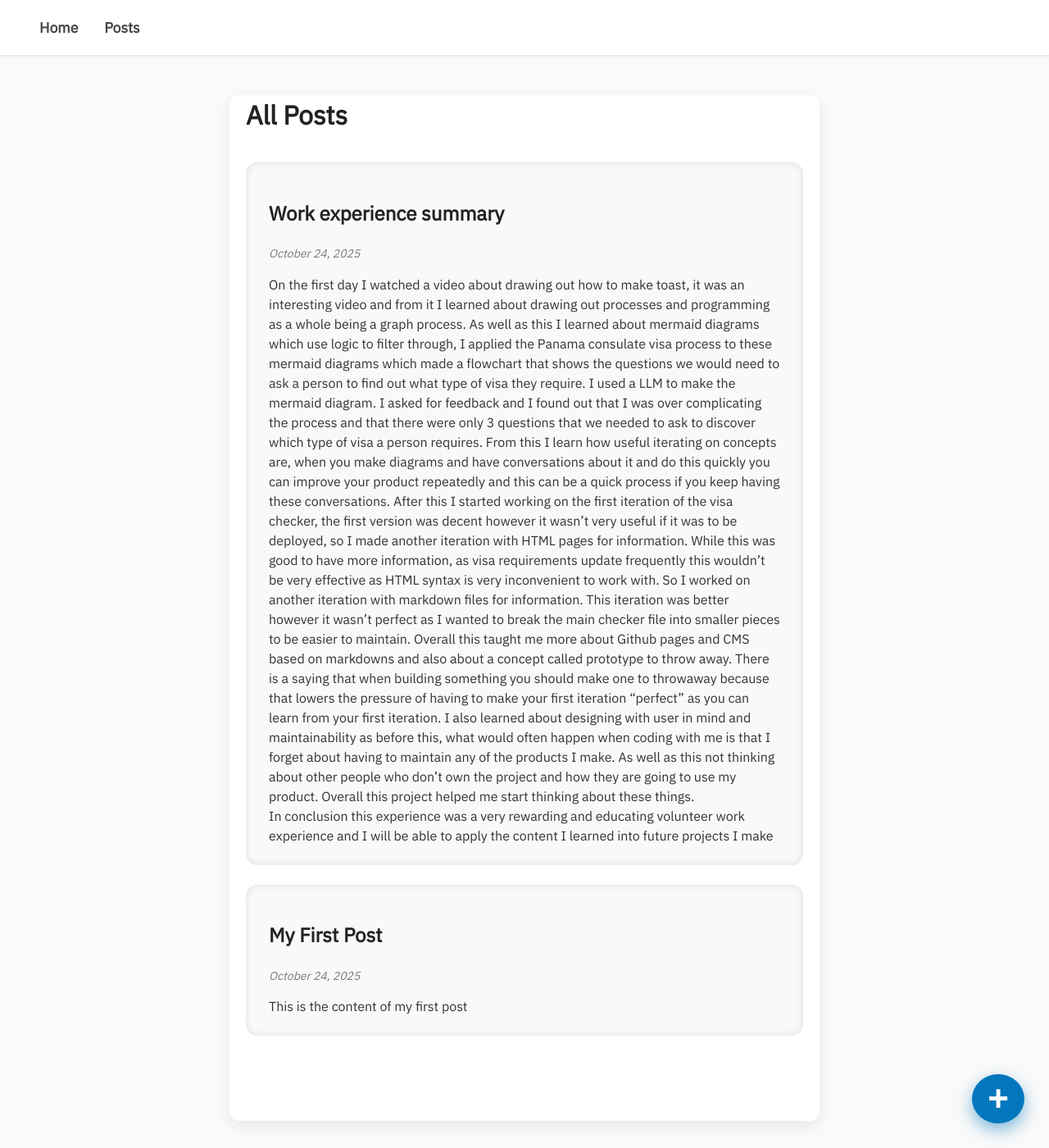
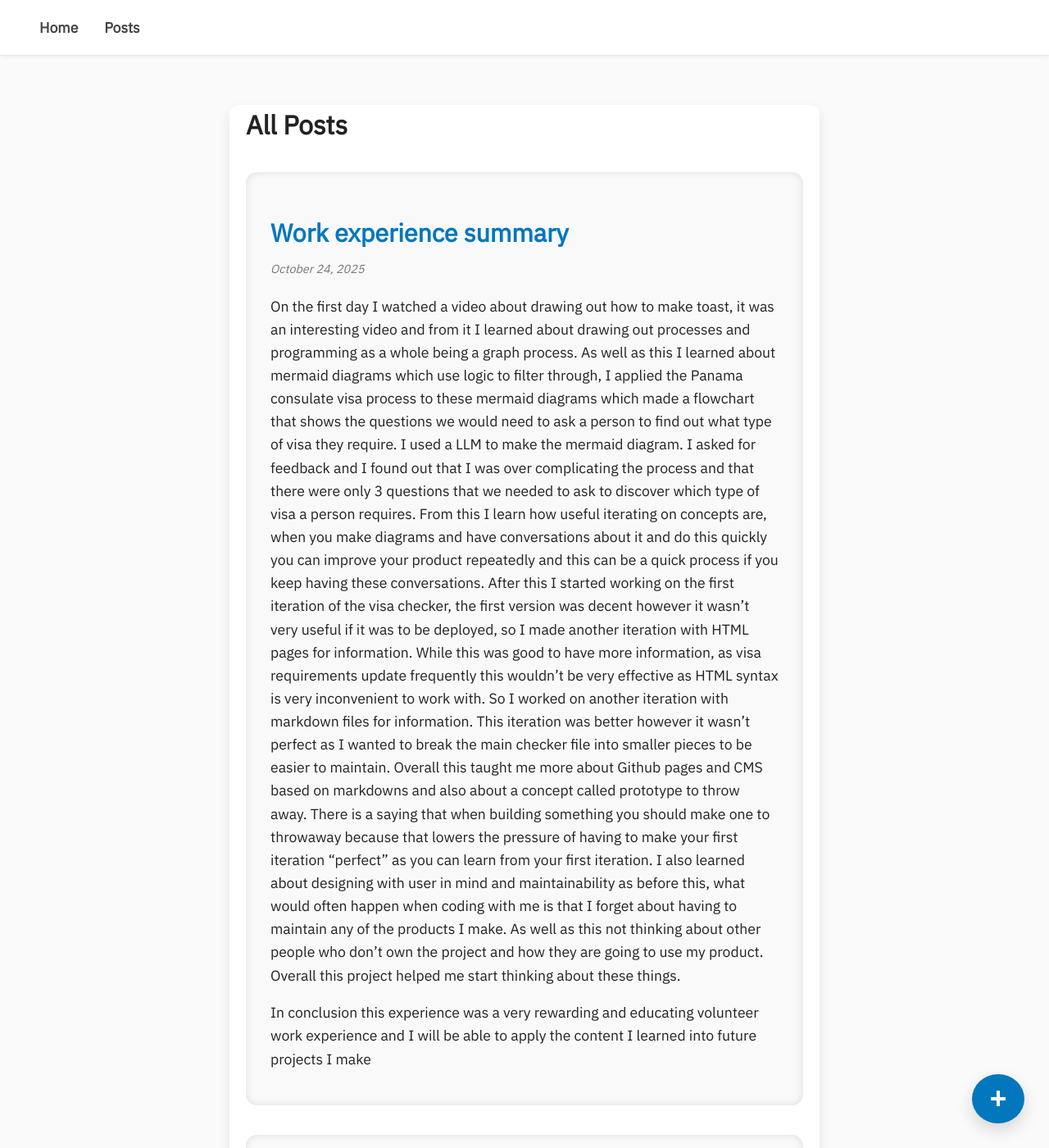
Before and after one commit to itishhanda/itish-blog, a Jekyll site: the page built from posts.md, in a window 1280 px wide and 1400 px high. Shown: the whole window at 82% size. Built offline with Jekyll 4.4.1, drawn with Linux system fonts in a browser that asks for light colours.

Commit message:
Update style.css

```diff
--- a/assets/css/style.css
+++ b/assets/css/style.css
@@ -1,6 +1,6 @@
 @import url('https://fonts.googleapis.com/css2?family=IBM+Plex+Sans&display=swap');
 
-/* Reset and base */
+/* Reset box sizing and base styles */
 * {
   box-sizing: border-box;
 }
@@ -10,15 +10,15 @@ body {
   color: #222;
   margin: 0;
   padding: 0;
+  font-size: 16px;
   line-height: 1.55;
-  font-size: 16px;
 }
 
 /* Navigation bar */
 .nav-bar {
   display: flex;
   align-items: center;
-  background: #ffffff;
+  background: #fff;
   padding: 14px 48px;
   border-bottom: 1px solid #e6e6e6;
   box-shadow: 0 1px 5px rgba(0,0,0,0.07);
@@ -30,13 +30,12 @@ body {
 .nav-link {
   color: #444;
   font-weight: 600;
-  text-decoration: none;
   font-size: 1.1rem;
   margin-right: 32px;
   padding: 6px 0;
+  text-decoration: none;
   transition: color 0.25s ease;
 }
-
 .nav-link:hover,
 .nav-link:focus {
   color: #0277bd;
@@ -46,90 +45,74 @@ body {
 /* Main container */
 main {
   max-width: 720px;
-  margin: 48px auto;
+  margin: 60px auto;
   padding: 0 20px 80px;
   background: #fff;
   border-radius: 12px;
   box-shadow: 0 6px 18px rgba(0, 0, 0, 0.08);
 }
 
-/* Post list */
-.post-list {
+/* Post list styles (full content) */
+ul.post-list {
   list-style: none;
   padding: 0;
   margin-top: 32px;
 }
-
-.post-list li {
+li.post-full-content {
   background: #f9f9f9;
+  margin-bottom: 36px;
+  padding: 25px 30px;
   border-radius: 14px;
-  padding: 24px 28px;
-  margin-bottom: 24px;
   box-shadow: inset 0 0 8px #ddd;
-  transition: box-shadow 0.3s ease;
+}
+li.post-full-content h2 {
+  font-size: 1.9rem;
+  margin-bottom: 10px;
+  font-weight: 700;
+  color: #0277bd;
+}
+li.post-full-content .post-date {
+  font-size: 0.9rem;
+  font-style: italic;
+  color: #777;
+  margin-bottom: 20px;
+}
+li.post-full-content .post-content {
+  font-size: 1.1rem;
+  line-height: 1.6;
+  color: #222;
+}
+li.post-full-content .post-content a {
+  color: #007acc;
+  text-decoration: underline;
+}
+li.post-full-content .post-content a:hover,
+li.post-full-content .post-content a:focus {
+  color: #014f86;
+  outline: none;
 }
 
-.post-list li:hover {
-  box-shadow: 0 0 14px #8cb8de;
-}
-
-.post-list a {
-  color: #0277bd;
-  font-size: 1.3rem;
-  font-weight: 700;
-  text-decoration: none;
-  line-height: 1.3;
-  transition: color 0.3s;
-}
-
-.post-list a:hover,
-.post-list a:focus {
-  color: #014f86;
-  outline: none;
-  text-decoration: underline;
-}
-
-.post-date {
-  color: #7a7a7a;
-  font-size: 0.875rem;
-  margin: 8px 0 14px 0;
-  font-style: italic;
-}
-
-.post-list p {
-  margin: 0;
-  color: #333;
-  font-size: 1rem;
-  line-height: 1.5;
-}
-
-/* Modal overlay */
+/* Modal styling */
 .modal {
   display: none;
   position: fixed;
   inset: 0;
-  background: rgba(0,0,0,0.35);
+  background: rgba(0, 0, 0, 0.35);
   backdrop-filter: blur(3px);
   z-index: 9999;
-  overflow-y: auto;
-  padding: 40px 0;
 }
-
-/* Modal content container */
 .modal-content {
   background: #ffffff;
-  margin: 0 auto;
+  margin: 80px auto;
   border-radius: 16px;
   width: 90%;
   max-width: 470px;
   padding: 30px 36px;
-  box-shadow: 0 14px 40px rgba(0, 0, 0, 0.12);
+  box-shadow: 0 14px 40px rgba(0,0,0,0.12);
   position: relative;
   font-size: 16px;
   line-height: 1.5;
 }
-
-/* Close button */
 .close {
   position: absolute;
   right: 18px;
@@ -139,45 +122,36 @@ main {
   color: #999;
   cursor: pointer;
   transition: color 0.3s ease;
-  user-select: none;
 }
-
 .close:hover,
 .close:focus {
   color: #555;
-  outline: none;
 }
-
-/* Form styling */
 form label {
   display: block;
   font-weight: 600;
   margin-bottom: 8px;
+  margin-top: 18px;
   color: #444;
 }
-
-form input[type="text"],
-form textarea {
+input[type=text], textarea {
   width: 100%;
   padding: 14px 18px;
   border: 1.8px solid #bbb;
   border-radius: 12px;
   resize: vertical;
+  font-family: 'IBM Plex Sans', sans-serif;
   font-size: 1rem;
-  font-family: 'IBM Plex Sans', sans-serif;
   transition: border-color 0.25s ease;
 }
-
-form input[type="text"]:focus,
-form textarea:focus {
+input[type=text]:focus,
+textarea:focus {
   border-color: #0277bd;
   outline: none;
 }
-
-/* Buttons */
 button {
   margin-top: 24px;
-  background-color: #0277bd;
+  background: #0277bd;
   color: #fff;
   font-weight: 700;
   padding: 14px 32px;
@@ -186,22 +160,15 @@ button {
   border: none;
   cursor: pointer;
   transition: background-color 0.3s ease;
-  user-select: none;
-  display: inline-block;
 }
-
-button:hover,
-button:focus {
+button:hover {
   background-color: #014f86;
-  outline: none;
 }
-
-/* Markdown output */
 #markdownOutput {
   background: #f7f8fa;
   margin-top: 20px;
   border-radius: 14px;
-  font-family: 'Courier New', Courier, monospace;
+  font-family: 'Courier New', monospace;
   padding: 20px;
   max-height: 180px;
   overflow-y: auto;
@@ -209,7 +176,7 @@ button:focus {
   color: #2a2a2a;
 }
 
-/* Floating circular "+" button */
+/* Floating plus button in bottom right corner */
 #floatingNewPostBtn {
   position: fixed;
   bottom: 30px;
@@ -219,29 +186,25 @@ button:focus {
   border-radius: 50%;
   background-color: #0277bd;
   color: white;
-  font-size: 44px;
-  font-weight: 700;
+  font-size: 36px;
+  font-weight: bold;
   border: none;
   cursor: pointer;
-  user-select: none;
-  box-shadow: 0 8px 20px rgba(2, 119, 189, 0.5);
-  transition: background-color 0.3s ease, transform 0.2s ease;
+  box-shadow: 0 8px 20px rgba(0,0,0,0.15);
   display: flex;
   align-items: center;
   justify-content: center;
+  z-index: 10000;
   line-height: 0;
-  z-index: 10000;
+  transition: background-color 0.3s, transform 0.2s ease;
 }
-
-#floatingNewPostBtn:hover,
-#floatingNewPostBtn:focus {
+#floatingNewPostBtn:hover {
   background-color: #014f86;
-  outline: none;
   transform: scale(1.1);
 }
 
-/* Responsive text sizes */
-@media (max-width: 480px) {
+/* Responsive styles for small screens */
+@media(max-width: 480px){
   main {
     margin: 36px 12px;
     padding: 30px 24px;
@@ -256,6 +219,6 @@ button:focus {
   #floatingNewPostBtn {
     width: 54px;
     height: 54px;
-    font-size: 38px;
+    font-size: 30px;
   }
 }
```
